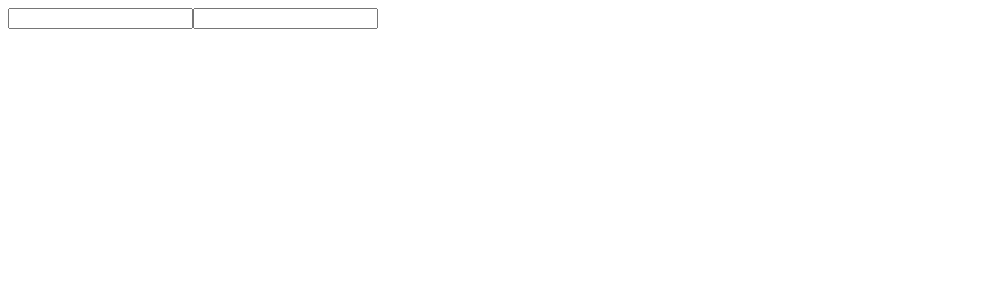
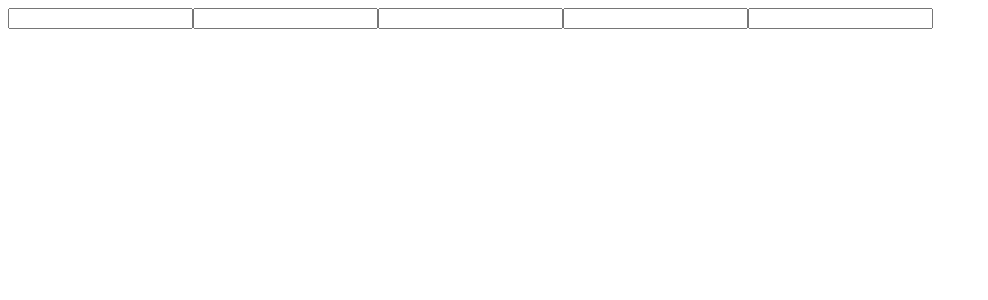
Before and after one commit to kdata12/awesome-auth-input, a React (Vite) app: page / in a window 1280 px wide. Shown: the top 300 px of the page, without its empty margins (0-988 px from the left). Built offline with nearby package versions, Linux system fonts and the light colour scheme.

Commit message:
add component props

```diff
--- a/src/App.tsx
+++ b/src/App.tsx
@@ -1,13 +1,38 @@
 import "./App.css";
-import AuthCode from './AuthCode';
+import AuthCode from "./AuthCode";
+
 
 function App() {
-  return <div>
-    <AuthCode.Root>
-      <AuthCode.Input index={0}/>
-      <AuthCode.Input index={1}/>
-    </AuthCode.Root>
-  </div>;
+  return (
+    <div>
+      <form
+        onSubmit={(event) => {
+          event.preventDefault();
+          console.log("submitting to form");
+          const formData = new FormData(event.currentTarget);
+          console.log("otp: ", formData.get("otp"));
+        }}
+      >
+        <AuthCode.Group
+          name="otp"
+          validation={{
+            type: "custom"
+          }}
+          onComplete={(value) => {
+            console.log('submitting with oncomplete value: ', value)
+          }} // auto submit: true, doesn't submit to form but will call this function instead
+
+        >
+          <AuthCode.Input index={0} />
+          <AuthCode.Input index={1} />
+          <AuthCode.Input index={2} />
+          <AuthCode.Input index={3} />
+          <AuthCode.Input index={4} />
+          <AuthCode.HiddenInput />
+        </AuthCode.Group>
+      </form>
+    </div>
+  );
 }
 
 export default App;
--- a/src/AuthCode/OneTimePassword.tsx
+++ b/src/AuthCode/OneTimePassword.tsx
@@ -1,4 +1,15 @@
-import { createContext, useContext, useReducer, type ReactNode } from "react";
+import {
+  createContext,
+  useCallback,
+  useContext,
+  useRef,
+  useState,
+  type ReactNode,
+  type Ref,
+  useMemo,
+  useEffectEvent,
+  useEffect,
+} from "react";
 
 type FieldUpdateAction =
   | {
@@ -8,15 +19,20 @@ type FieldUpdateAction =
     }
   | { type: "PASTE"; value: string }
   | { type: "REMOVE_CHAR"; index: number }
-
-interface State {
-  value: string[];
-}
+  | { type: "SUBMIT_CODE" };
 
 interface AuthCodeContextValue {
   dispatch: React.Dispatch<FieldUpdateAction>;
-  state: State;
+  value: string[];
+  inputRefSetter: (ref: HTMLInputElement | null) => void;
+  name?: string;
+  hiddenInputRef: Ref<HTMLInputElement | null>;
+  validation:
+    | (typeof defaultPatternInputMap)[DefaultInputTypes]
+    | ({ type: "custom" } & CustomValidation);
 }
+
+type DefaultInputTypes = "alpha" | "alphanumeric" | "numeric";
 
 const AuthCodeContext = createContext<AuthCodeContextValue | null>(null);
 
@@ -28,72 +44,283 @@ function useAuthCodeContext() {
   return value;
 }
 
-function reducer(state: State, action: FieldUpdateAction): State {
+interface AuthCodeFieldProps {
+  children: ReactNode;
+  name?: string;
+  validation?: ValidationPattern;
+  autoSubmit?: boolean;
+  onComplete?: (value: string) => void;
+}
+
+export function AuthCodeField({
+  children,
+  name,
+  validation = { type: "numeric" },
+  autoSubmit = true,
+  onComplete,
+}: AuthCodeFieldProps) {
+  const inputElements = useRef<Map<HTMLInputElement, true>>(new Map());
+  const [value, setValue] = useState<string[]>([]);
+  const setRef = useCallback((ref: HTMLInputElement | null) => {
+    if (ref) {
+      if (!inputElements.current.has(ref)) {
+        inputElements.current.set(ref, true);
+      }
+    }
+  }, []);
+  const hiddenInputRef = useRef<HTMLInputElement | null>(null);
+  const getPattern = useCallback(() => {
+    switch (validation.type) {
+      case "alpha":
+        return alphaRegex;
+      case "alphanumeric":
+        return alphaNumericRegex;
+      case "numeric":
+        return numericRegex;
+      case "custom":
+        return validation.regex;
+      default:
+        throw new Error("No validation pattern");
+    }
+  }, [validation.type]);
+  const dispatch = useEffectEvent((action: FieldUpdateAction) => {
+    // TODO: use an ordered dictionary instead
+    const inputs = Array.from(inputElements.current.keys());
     switch (action.type) {
       case "TYPE_CHAR": {
         const { char, index } = action;
-      const newValue = state.value.slice();
+        const newValue = value.slice();
         newValue[index] = char;
 
-      return { value: newValue };
+        setValue(newValue);
+        requestAnimationFrame(() => {
+          inputs.at(index + 1)?.focus();
+        });
+        return;
       }
 
       case "REMOVE_CHAR": {
-      const { index } = action
+        const { index } = action;
+        const newValue = value.slice();
+        newValue[index] = "";
+        setValue(newValue);
 
-      const newValue = state.value.slice();
-      newValue[index] = "";
+        if (index != 0) {
+          inputs.at(index - 1)?.focus();
+        }
+        return;
+      }
 
-      // move focus to the previous char
+      case "SUBMIT_CODE": {
+        // should the code be submitted when it is incomplete?
+        const currentValue = value.join("");
+        onComplete?.(currentValue);
+        hiddenInputRef.current?.form?.requestSubmit();
+        break;
+      }
 
+      case "PASTE": {
+        const { value } = action;
+        const totalInputLength = inputs.length;
 
-      return {
-        value: newValue
+        const pastedInputs = Array.from(value);
+        const paddedInputs = Array(
+          Math.max(0, totalInputLength - value.length)
+        ).fill("");
+
+        setValue([...pastedInputs, ...paddedInputs]);
+
+        if (value.length === totalInputLength) {
+          focusInput(inputs.at(-1));
+        } else {
+          focusInput(inputs.at(value.length));
         }
       }
+    }
+  });
 
-    default:
-      return {
-        value: [],
+  const focusInput = (element: HTMLInputElement | undefined) => {
+    if (element === undefined) return;
+    element.focus();
   };
+
+  const valueLength = inputElements.current.size;
+
+  useEffect(() => {
+    const currentValue = value.join("");
+    const isComplete =
+      currentValue.length === valueLength &&
+      value.every((v) => v !== "") &&
+      valueLength > 0;
+
+    if (!isComplete) return;
+
+    onComplete?.(currentValue);
+
+    if (autoSubmit) {
+      hiddenInputRef.current?.form?.requestSubmit();
     }
-}
+  }, [value, valueLength, onComplete, autoSubmit]);
 
-export function AuthCodeField({ children }: { children: ReactNode }) {
-  const [state, dispatch] = useReducer(reducer, { value: [] });
+  const memoizedValue = useMemo(
+    () => ({
+      dispatch,
+      value,
+      inputRefSetter: setRef,
+      name,
+      hiddenInputRef,
+      getPattern,
+      validation:
+        validation.type == "custom"
+          ? validation
+          : defaultPatternInputMap[validation.type],
+    }),
+    [value]
+  );
+
   return (
-    <AuthCodeContext.Provider
-      value={{
-        dispatch: dispatch,
-        state: state,
+    <AuthCodeContext.Provider value={memoizedValue}>
+      <div
+        onPaste={(event) => {
+          event.preventDefault();
+          const clipboardData = event.clipboardData;
+          const pastedText = clipboardData.getData("text/plain");
+
+          dispatch({ type: "PASTE", value: pastedText });
         }}
       >
         {children}
+      </div>
     </AuthCodeContext.Provider>
   );
 }
 
-export function AuthCodeInput({ index }: { index: number }) {
+export function AuthCodeHiddenInput({ ref }: { ref?: Ref<HTMLInputElement> }) {
   const context = useAuthCodeContext();
-  const { dispatch } = context;
-  const value = context.state.value?.at(index) || "";
+  const { name, value, hiddenInputRef } = context;
+  const memoizedRefs = useCallback(mergeRefs(ref, hiddenInputRef), [
+    ref,
+    hiddenInputRef,
+  ]);
+  return (
+    <input
+      ref={memoizedRefs}
+      name={name}
+      value={value.join("")}
+      id="otp"
+      type="hidden"
+      autoCapitalize="off"
+      autoCorrect="off"
+      autoSave="off"
+      inputMode="numeric"
+      autoComplete="one-time-code"
+      required
+    />
+  );
+}
+
+interface AuthCodeInputProps
+  extends Omit<React.ComponentProps<"input">, "value" | "onChange" | "type"> {
+  index: number;
+}
+
+export function AuthCodeInput({ index, ...props }: AuthCodeInputProps) {
+  const context = useAuthCodeContext();
+  const { dispatch, inputRefSetter, validation } = context;
+  const value = context.value[index] || "";
+  const memoizedRefs = useCallback(mergeRefs(inputRefSetter), [inputRefSetter]);
+
   return (
     <input
       type="text"
-      inputMode="numeric"
-      pattern="[0-9]"
+      key={index}
+      ref={memoizedRefs}
+      inputMode={validation.inputMode}
+      pattern=""
+      {...props}
+      onChange={() => {}}
       onKeyDown={(event) => {
         switch (event.key) {
           case "Backspace": {
             dispatch({ type: "REMOVE_CHAR", index });
             break;
           }
+          case "Enter": {
+            dispatch({ type: "SUBMIT_CODE" });
+            return;
           }
+          case "ArrowLeft": {
+            break;
+          }
+          case "ArrowRight": {
+            break;
+          }
+          default:
+            // TODO: use actual validation function
             dispatch({ type: "TYPE_CHAR", char: event.key, index });
+        }
       }}
       value={value}
     />
   );
 }
 
-export { AuthCodeField as Root, AuthCodeInput as Input };
+type MergedRef<T> = Ref<T> | undefined | null;
+function mergeRefs<T = any>(
+  ...refSetter: MergedRef<T>[]
+): React.RefCallback<T> {
+  return function (node) {
+    refSetter.forEach((ref) => {
+      if (typeof ref === "function") {
+        ref(node);
+      } else if (ref != null) {
+        ref.current = node;
+      }
+    });
+  };
+}
+
+export {
+  AuthCodeField as Group,
+  AuthCodeInput as Input,
+  AuthCodeHiddenInput as HiddenInput,
+};
+
+type InputMode = "text" | "numeric" | "none";
+
+type ValidationPattern =
+  | ({ type: "custom" } & CustomValidation)
+  | { type: "alpha" }
+  | { type: "alphanumeric" }
+  | { type: "numeric" };
+
+type CustomValidation = {
+  regex: RegExp;
+  pattern: string;
+  inputMode: InputMode;
+};
+
+const numericRegex = RegExp(/^\d$/);
+const alphaNumericRegex = RegExp(/^([a-zA-Z]|\d)$/);
+const alphaRegex = RegExp(/^[a-zA-Z]$/);
+
+const defaultPatternInputMap = {
+  alpha: {
+    type: "alpha",
+    regex: alphaRegex,
+    pattern: "[a-zA-Z]{1}",
+    inputMode: "text",
+  },
+  alphanumeric: {
+    type: "alphanumeric",
+    regex: alphaNumericRegex,
+    pattern: "[a-zA-Z0-9]{1}",
+    inputMode: "text",
+  },
+  numeric: {
+    type: "numeric",
+    regexp: numericRegex,
+    pattern: "[0-9]{1}",
+    inputMode: "numeric",
+  },
+} as const;
```
Lines whose indentation alone changed are shown as unchanged.
